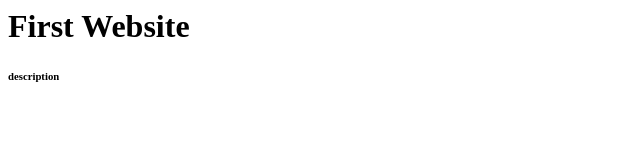
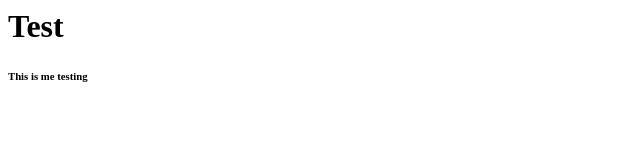
Before and after one commit to CodyNotFound0402/CodyNotFound0402.github.io, a plain HTML site: page index.html in a window 1280 px wide. Shown: the whole page, without its empty margins (0-640 px from the left). Drawn offline with Linux system fonts and the light colour scheme.

Commit message:
Update index.html

```diff
--- a/index.html
+++ b/index.html
@@ -1,3 +1,3 @@
-<title>Test</title>
-<h1>First Website</h1>
-<h6>description</h6>
+<title>First Website</title>
+<h1>Test</h1>
+<h6>This is me testing</h6>
```
